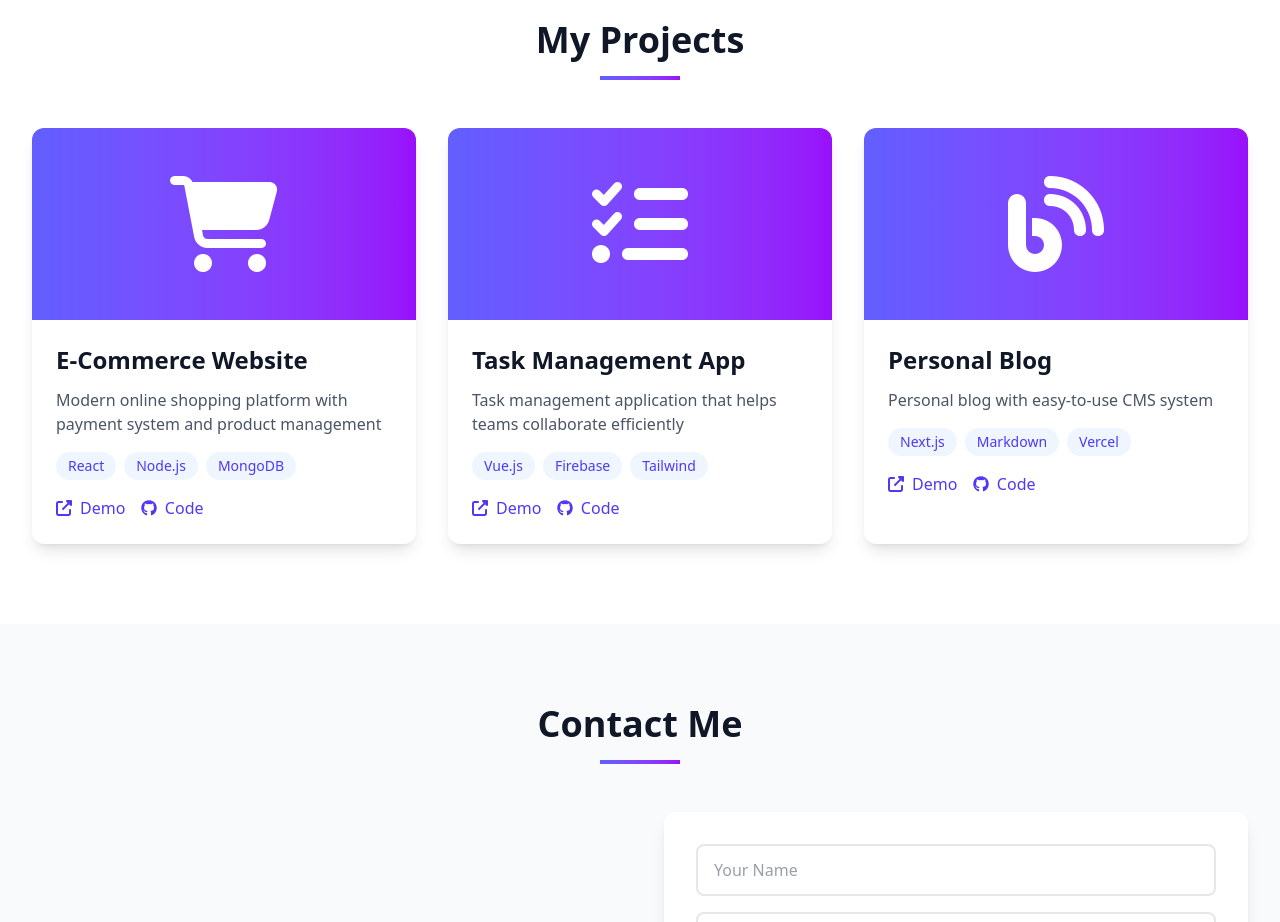
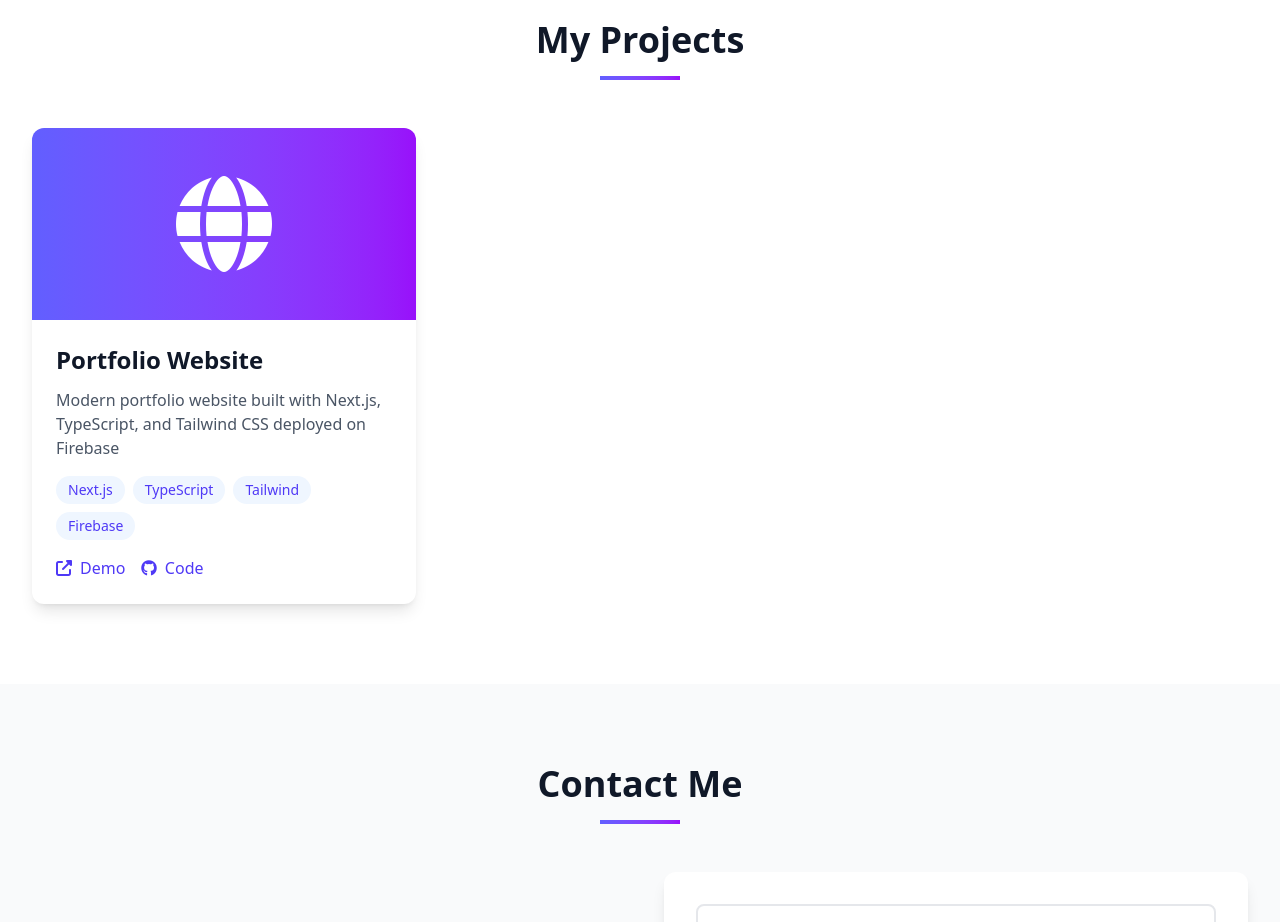
Before and after one commit to PPraapatZZ/deploy_testing, a Next.js app: page / in a window 1280 px wide. Shown: the part 2080-3002 px from the top of the page. Built offline with nearby package versions, Linux system fonts and the light colour scheme.

Commit message:
Update projects section with actual portfolio project

```diff
--- a/app/page.tsx
+++ b/app/page.tsx
@@ -55,22 +55,10 @@ export default function Home() {
 
   const projects: Project[] = [
     {
-      icon: 'fas fa-shopping-cart',
-      title: 'E-Commerce Website',
-      desc: 'Modern online shopping platform with payment system and product management',
-      tags: ['React', 'Node.js', 'MongoDB']
-    },
-    {
-      icon: 'fas fa-tasks',
-      title: 'Task Management App',
-      desc: 'Task management application that helps teams collaborate efficiently',
-      tags: ['Vue.js', 'Firebase', 'Tailwind']
-    },
-    {
-      icon: 'fas fa-blog',
-      title: 'Personal Blog',
-      desc: 'Personal blog with easy-to-use CMS system',
-      tags: ['Next.js', 'Markdown', 'Vercel']
+      icon: 'fas fa-globe',
+      title: 'Portfolio Website',
+      desc: 'Modern portfolio website built with Next.js, TypeScript, and Tailwind CSS deployed on Firebase',
+      tags: ['Next.js', 'TypeScript', 'Tailwind', 'Firebase']
     }
   ]
 
```
Also changed, not shown: 16 other files (tests, documents, lock files or other folders).
